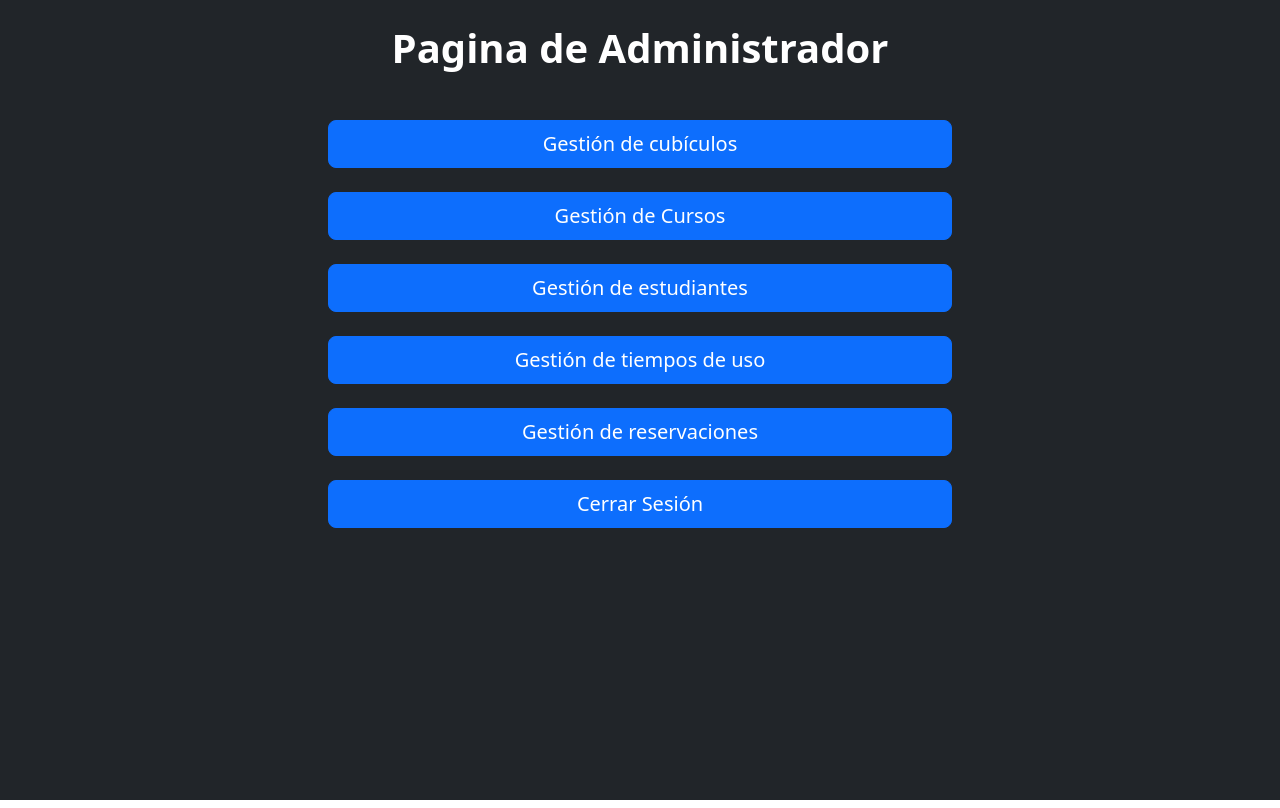
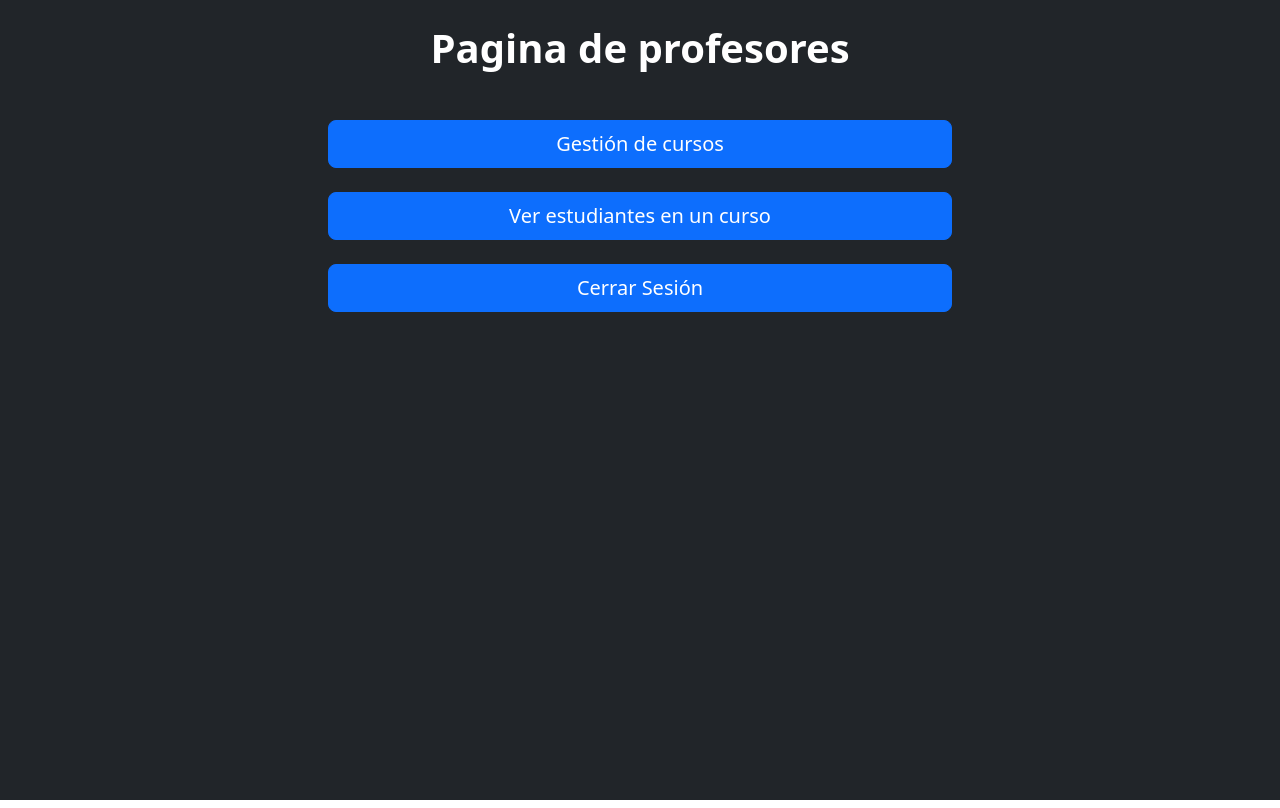
Before and after one commit to EveCS/TEC_Digitalito, a React (Create React App) app: page /adminMenu in a window 1280 px wide. Built offline with nearby package versions, Linux system fonts and the light colour scheme.

Commit message:
busqueda de estudiantes en un curso dado
arreglo de menus, agrego estilo visual a pantallas

```diff
--- a/src/App.jsx
+++ b/src/App.jsx
@@ -11,6 +11,7 @@ import { MatricularCurso } from "./components/Client/MatricularCurso";
 import GestionCursos from "./components/Courses/Courses";
 import GestionEvaluaciones from "./components/Courses/Evaluations";
 import AdminCurso from "./components/Courses/AdminCurso";
+import { EstudiantesEnCurso } from "./components/Admin/EstudiantesPorCurso";
 export function App() {
   return (
     <Router>
@@ -28,7 +29,7 @@ export function App() {
           <Route exact path="/gestionCursos" element={<GestionCursos />} />
             <Route exact path="/adminCurso/:id" element={<AdminCurso />} />
             <Route exact path="/adminEvaluacion/:id" element={<GestionEvaluaciones />} />
-
+            <Route exact path="/estudiantesEnCurso" element={<EstudiantesEnCurso />} />
           <Route exact path="/miCuenta" element={<MiCuenta />} />
 
           <Route exact path="/matricularcurso" element={<MatricularCurso />} />
--- a/src/components/API/cassandraConnection.js
+++ b/src/components/API/cassandraConnection.js
@@ -20,8 +20,19 @@ const matricularCurso = async (username,curso) => {
     }
   }
 
+  //http://localhost:3001/getPorCurso?curso_id=curso2
 
+  const getPorCurso = async (curso) => {
+    try {
+      const response = await axios.get(`http://localhost:3002/getPorCurso?curso_id=${curso}`)
+      console.log(curso+"<---");
+      return (response.data)
+    } catch (error) {
+      console.log("Error al buscar el usuario", error);
+    }
+  }
 export {
   getCursosbyUser,
-  matricularCurso
+  matricularCurso,
+  getPorCurso
 };
--- a/src/components/Admin/AdminMenu.jsx
+++ b/src/components/Admin/AdminMenu.jsx
@@ -11,47 +11,28 @@ export function AdminMenu() {
       <div class="p-3 mb-2 bg-dark vh-100">
         <div className="jumbotron justify-content-center mx-auto my-2">
           <h1 className="fw-bold mb-5 text-center text-white">
-            Pagina de Administrador
+            Pagina de profesores
           </h1>
           <div className="d-grid gap-2 col-6 mx-auto">
-            <button
-              onClick={() => { navigate('/gestionCubiculos', {}) }}
+          <button
+              onClick={() => {navigate('/gestionCursos',{})}}
               className="btn btn-primary mb-3 btn-lg"
               type="button"
-            >
-              Gestión de cubículos
+              >
+              Gestión de cursos
             </button>
             <button
-              onClick={() => { navigate('/gestionCursos', {}) }}
+              onClick={() => {navigate('/estudiantesEnCurso',{})}}
               className="btn btn-primary mb-3 btn-lg"
               type="button"
-            >
-              Gestión de Cursos
+              >
+              Ver estudiantes en un curso
             </button>
             <button
-              onClick={() => { navigate('/gestionEstudiantes', {}) }}
+              onClick={() => {navigate('/..',{})}}
               className="btn btn-primary mb-3 btn-lg"
               type="button"
-            >
-              Gestión de estudiantes
-            </button>
-            <button
-              onClick={() => { navigate('/gestionTiempo', {}) }}
-              className="btn btn-primary mb-3 btn-lg" type="button">
-              Gestión de tiempos de uso
-            </button>
-            <button
-              onClick={() => { navigate('/gestionReservaciones', {}) }}
-              className="btn btn-primary mb-3 btn-lg"
-              type="button"
-            >
-              Gestión de reservaciones
-            </button>
-            <button
-              onClick={() => { navigate('/..', {}) }}
-              className="btn btn-primary mb-3 btn-lg"
-              type="button"
-            >
+              >
               Cerrar Sesión
             </button>
           </div>
--- /dev/null
+++ b/src/components/Admin/EstudiantesPorCurso.jsx
@@ -0,0 +1,55 @@
+import React, { Fragment, useEffect, useState } from "react";
+import { useNavigate, useLocation } from "react-router-dom";
+import { getPorCurso } from "../API/cassandraConnection";
+
+export function EstudiantesEnCurso() {
+    let navigate = useNavigate();
+    const location = useLocation();
+    const [curso, setCurso] = useState("");
+    const [matricula, setMatricula] = useState([]);
+
+    const fetchMatricula = async () => {
+        try {
+            const response = await getPorCurso(curso);
+            setMatricula(response);
+        } catch (error) {
+            console.error('Error al obtener matrícula:', error);
+        }
+    };
+
+
+
+
+    console.log(matricula);
+    return (
+        <Fragment>
+            <div class="p-3 mb-2 bg-dark vh-100">
+                <div className="jumbotron justify-content-center mx-auto my-2">
+                    <h1 className="fw-bold mb-5 text-center text-white">Mis cursos</h1>
+                    <div className="d-grid gap-2 col-6 mx-auto">
+                        <input
+                            type="text"
+                            className="form-control"
+                            placeholder="Ingrese el nombre de usuario"
+                            value={curso}
+                            onChange={(e) => setCurso(e.target.value)}
+                            style={{ width: "300px" }}
+                        />
+                        <button
+                            className="btn btn-outline-secondary"
+                            type="button"
+                            onClick={fetchMatricula}
+                        >
+                            Buscar
+                        </button>
+                    </div>
+                    <div className="reservation" style={{ maxHeight: "300px", overflowY: "scroll" }}>
+    <pre style={{ color: "#fff" }}>
+        {JSON.stringify(matricula, null, 2)}
+    </pre>
+</div>
+                </div>
+            </div>
+        </Fragment>
+    );
+}
--- a/src/components/Client/MisCursos.jsx
+++ b/src/components/Client/MisCursos.jsx
@@ -25,7 +25,10 @@ export function MisCursos() {
     console.log(matricula);
     return (
         <Fragment>
-
+            <div className="p-3 mb-2 bg-dark vh-100">
+                <div className="jumbotron justify-content-center w-50 mx-auto my-2">
+                    <h1 className="fw-bold mb-5 text-center text-white">Mis cursos</h1>
+                    <div className="reservations">
                         {matricula !== null && (
                             <div className="reservation">
                                 <pre>
@@ -33,7 +36,9 @@ export function MisCursos() {
                                 </pre>
                             </div>
                         )}
-
+                    </div>
+                </div>
+            </div>
         </Fragment>
     );
 
--- a/src/components/Courses/Forms/CoursesForm.jsx
+++ b/src/components/Courses/Forms/CoursesForm.jsx
@@ -2,7 +2,7 @@
 
 import React, { Fragment, useEffect, useState } from "react";
 import connect from "../../API/mongoConnection";
-import '../style.css'
+import '../style.css';
 
 const CursosForm = ({ cursoForm, getCursos, setCursoForm }) => {
 
```
Also changed, not shown: 2 other files (tests, documents, lock files or other folders).
